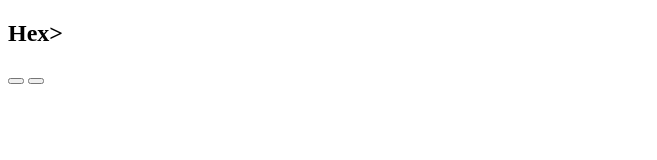
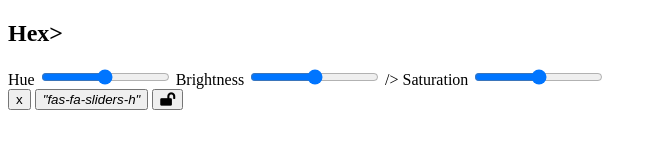
Before and after one commit to KristianPeterZwart/colourshex, a plain HTML site: page index.html in a window 1280 px wide. Shown: the whole page, without its empty margins (0-657 px from the left). Drawn offline with Linux system fonts and the light colour scheme; a web font is replaced by a local one.

Commit message:
Update index.html

```diff
--- a/index.html
+++ b/index.html
@@ -14,8 +14,41 @@
     <div class="color"></div>
     <h2>Hex></h2>
     <div class="controls"></div>
-    <button class="adjust"></button>
-    <button class="lock"></button>
+    <span>Hue</span>
+    <input
+    type="range"
+    min="0"
+    max="360"
+    step="1"
+    name="hue"
+    class="hue-input"
+    data-hue ="0"
+    />
+    <span>Brightness</span>
+    <input
+    type="range"
+    min="0"
+    max="1"
+    step="0.01"
+    name="brightness"
+    class="bright-input"
+    data-bright="0">
+    />
+    <span>Saturation</span>
+    <input
+    type="range"
+    min="0"
+    max="1"
+    step="0.01"
+    name="saturation"
+    class="sat-input"
+    data-sat="0"
+    />
+</div>
+<div class="sliders">
+    <button class="close-adjustment">x</button>
+    <button class="adjust"><i>"fas-fa-sliders-h"</i></button>
+    <button class="lock"><i class="fas fa-lock-open"></i></button>
     <link rel="stylesheet" href="https://pro.fontawesome.com/releases/v5.10.0/css/all.css" integrity="sha384-AYmEC3Yw5cVb3ZcuHtOA93w35dYTsvhLPVnYs9eStHfGJvOvKxVfELGroGkvsg+p" crossorigin="anonymous"/>
 <script src ="app.js"</script>
 </body>
```
